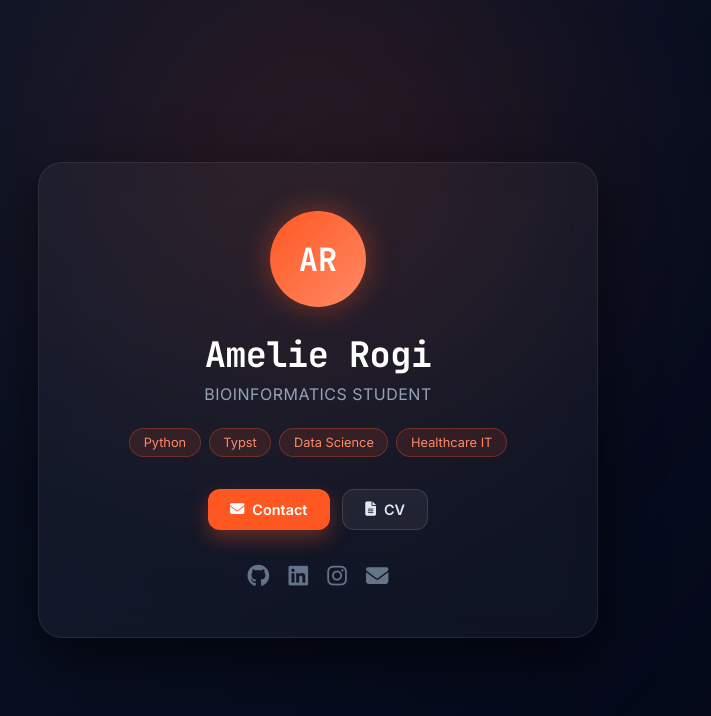
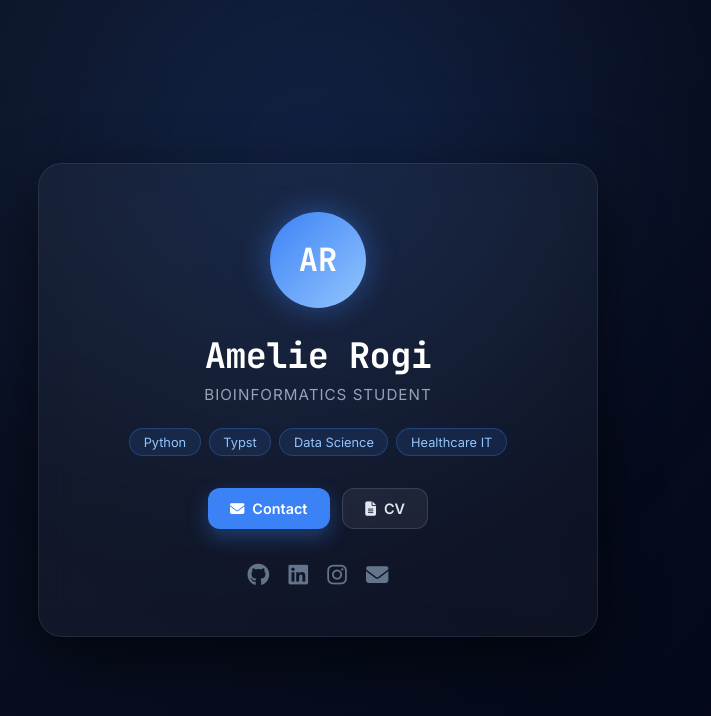
Before and after one commit to amelogi/my_website, a plain HTML site: page index.html in a window 1280 px wide. Shown: the whole page, without its empty margins (322-1033 px from the left). Drawn offline with Linux system fonts and the light colour scheme.

Commit message:
Color from orange to blue

```diff
--- a/style.css
+++ b/style.css
@@ -25,7 +25,7 @@ body {
     transform: translateX(-50%);
     width: 800px;
     height: 800px;
-    background: radial-gradient(circle, rgba(255, 87, 34, 0.15) 0%, transparent 70%);
+    background: radial-gradient(circle, rgba(59, 130, 246, 0.18) 0%, transparent 70%);
     filter: blur(80px);
     z-index: 0;
     pointer-events: none;
@@ -59,7 +59,7 @@ body {
     height: 96px;
     margin: 0 auto 1.5rem;
     border-radius: 50%;
-    background: linear-gradient(135deg, #ff5722, #ff8a65);
+    background: linear-gradient(135deg, #3b82f6, #93c5fd);
     display: flex;
     align-items: center;
     justify-content: center;
@@ -67,7 +67,7 @@ body {
     font-size: 2rem;
     font-weight: 700;
     color: #fff;
-    box-shadow: 0 0 30px rgba(255, 87, 34, 0.4);
+    box-shadow: 0 0 30px rgba(59, 130, 246, 0.45);
 }
 
 /* --- Name --- */
@@ -79,23 +79,13 @@ h1 {
     color: #fff;
 }
 
-.cursor {
-    color: #ff5722;
-    animation: blink 1s infinite;
-}
-
-@keyframes blink {
-    0%, 100% { opacity: 1; }
-    50% { opacity: 0; }
-}
-
 /* --- Untertitel --- */
 .subtitle {
     color: #94a3b8;
-    font-size: 1rem;
+    font-size: 0.95rem;
     font-weight: 400;
     margin-top: 0.4rem;
-    letter-spacing: 0.5px;
+    letter-spacing: 1px;
     text-transform: uppercase;
 }
 
@@ -117,9 +107,9 @@ h1 {
 }
 
 .tag {
-    background: rgba(255, 87, 34, 0.12);
-    color: #ff8a65;
-    border: 1px solid rgba(255, 87, 34, 0.3);
+    background: rgba(59, 130, 246, 0.12);
+    color: #93c5fd;
+    border: 1px solid rgba(59, 130, 246, 0.3);
     padding: 0.35rem 0.85rem;
     border-radius: 999px;
     font-size: 0.8rem;
@@ -148,15 +138,15 @@ h1 {
 }
 
 .btn-primary {
-    background: #ff5722;
+    background: #3b82f6;
     color: #fff;
-    box-shadow: 0 8px 20px rgba(255, 87, 34, 0.35);
+    box-shadow: 0 8px 20px rgba(59, 130, 246, 0.35);
 }
 
 .btn-primary:hover {
-    background: #ff7043;
+    background: #60a5fa;
     transform: translateY(-2px);
-    box-shadow: 0 12px 25px rgba(255, 87, 34, 0.5);
+    box-shadow: 0 12px 25px rgba(59, 130, 246, 0.5);
 }
 
 .btn-secondary {
@@ -186,9 +176,9 @@ h1 {
 }
 
 .social-icons a:hover {
-    color: #ff5722;
+    color: #3b82f6;
     transform: translateY(-4px);
-    text-shadow: 0 0 15px rgba(255, 87, 34, 0.6);
+    text-shadow: 0 0 15px rgba(59, 130, 246, 0.6);
 }
 
 /* --- Mobile Anpassung --- */
```
